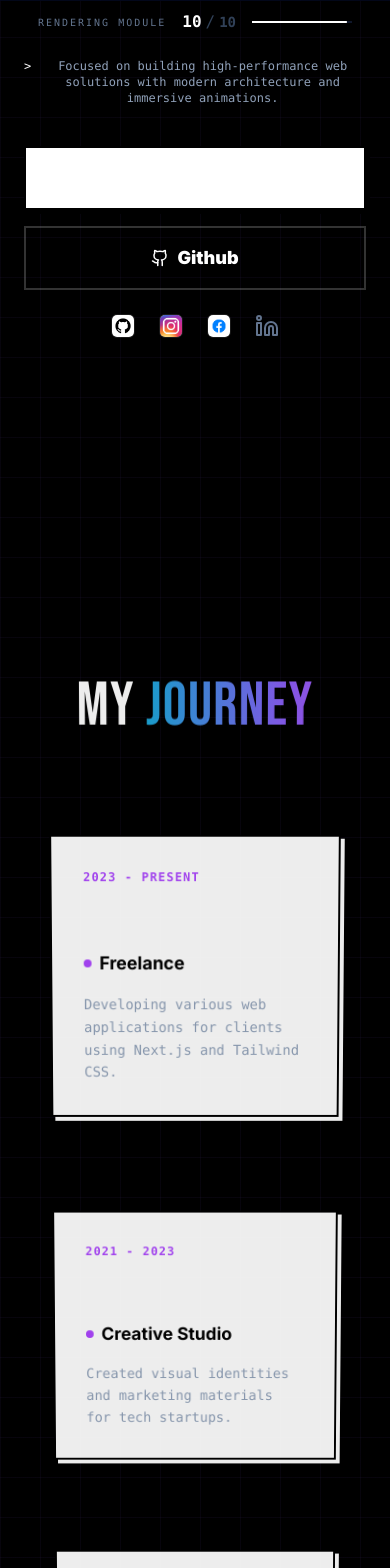
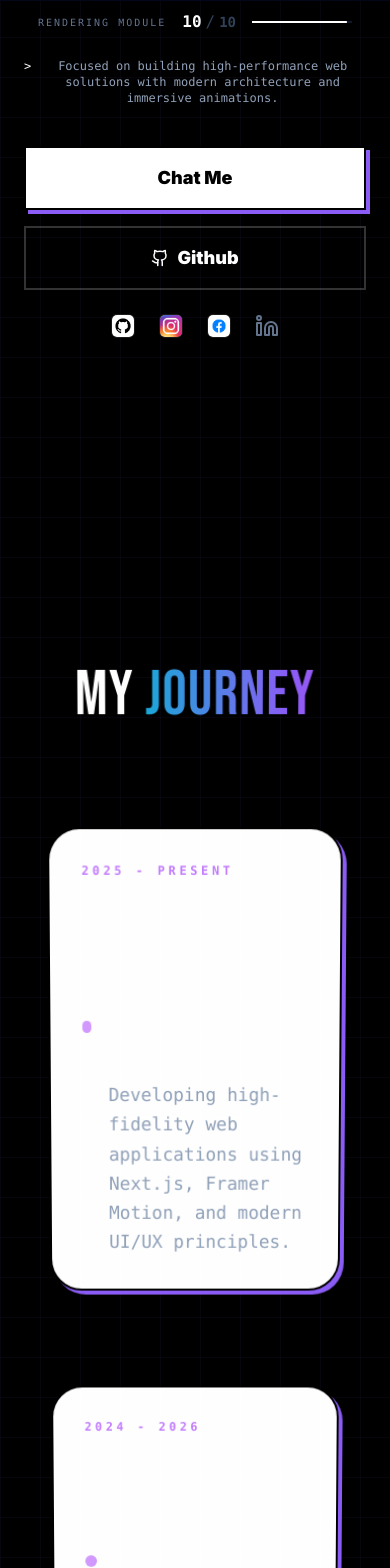
Before and after one commit to Eldhira-Dias-Nugraha/portofolio-end, a Next.js app: page / in a window 390 px wide. Shown: the part 843-2411 px from the top of the page. Built offline with nearby package versions, Linux system fonts and the light colour scheme; grey boxes are pictures that could not be loaded.

Commit message:
Enhance responsiveness, mobile 3D optimization, and navbar smooth scroll

```diff
--- a/app/globals.css
+++ b/app/globals.css
@@ -11,7 +11,7 @@
 :root {
   --background: #000000;
   --foreground: #ffffff;
-  --primary: #ffffff;
+  --primary: #8b5cf6;
   --accent: #00ffff;
 }
 
@@ -33,6 +33,7 @@
   background-clip: text;
   color: transparent;
   animation: gradient-flow 5s linear infinite;
+  will-change: background-position;
 }
 
 @keyframes gradient-flow {
@@ -58,6 +59,8 @@ body {
     linear-gradient(rgba(139, 92, 246, 0.05) 1px, transparent 1px),
     linear-gradient(90deg, rgba(139, 92, 246, 0.05) 1px, transparent 1px);
   background-size: 40px 40px;
+  scroll-behavior: smooth;
+  -webkit-font-smoothing: antialiased;
 }
 
 .neo-box {
@@ -65,7 +68,7 @@ body {
   color: black;
   border: 2px solid black;
   box-shadow: 4px 4px 0px 0px var(--primary);
-  transition: all 0.2s ease;
+  transition: all 0.2s cubic-bezier(0.23, 1, 0.32, 1);
 }
 
 .neo-box:hover {
@@ -74,16 +77,17 @@ body {
 }
 
 .neo-button {
-  background: var(--primary);
-  color: white;
+  background: white;
+  color: black;
   border: 2px solid black;
-  box-shadow: 4px 4px 0px 0px black;
-  transition: all 0.1s ease;
+  box-shadow: 4px 4px 0px 0px var(--primary);
+  transition: all 0.2s cubic-bezier(0.23, 1, 0.32, 1);
+  will-change: transform, box-shadow;
 }
 
 .neo-button:hover {
   transform: translate(2px, 2px);
-  box-shadow: 0px 0px 0px 0px black;
+  box-shadow: 0px 0px 0px 0px var(--primary);
 }
 
 .glass {
--- a/components/Experience.tsx
+++ b/components/Experience.tsx
@@ -5,22 +5,22 @@ import { useRef } from 'react';
 
 const experiences = [
   {
-    company: "Freelance",
-    role: "Fullstack Developer",
-    period: "2023 - Present",
-    desc: "Developing various web applications for clients using Next.js and Tailwind CSS."
+    company: "Personal Project / Freelance",
+    role: "Fullstack React Developer",
+    period: "2025 - Present",
+    desc: "Developing high-fidelity web applications using Next.js, Framer Motion, and modern UI/UX principles."
   },
   {
     company: "Creative Studio",
-    role: "Graphic Designer",
-    period: "2021 - 2023",
-    desc: "Created visual identities and marketing materials for tech startups."
+    role: "UI/UX & Graphic Designer",
+    period: "2024 - 2026",
+    desc: "Crafting visual identities and interactive prototypes for digital products and brand experiences."
   },
   {
-    company: "Tech Hub",
-    role: "Junior Developer",
-    period: "2020 - 2021",
-    desc: "Assisted in building responsive landing pages and optimizing UI components."
+    company: "Tech Hub Academy",
+    role: "Junior Web Developer",
+    period: "2024 - 2025",
+    desc: "Building responsive landing pages and mastering frontend fundamentals like JavaScript and CSS architecture."
   }
 ];
 
@@ -43,46 +43,48 @@ export default function Experience() {
 
       <div ref={containerRef} className="relative max-w-6xl mx-auto">
         {/* Roadmap Vertical Line */}
-        <div className="absolute left-1/2 top-0 bottom-0 w-1 bg-slate-800 -translate-x-1/2 hidden md:block">
+        <div className="absolute left-1/2 top-0 bottom-0 w-1 bg-white/5 -translate-x-1/2 hidden md:block">
           <motion.div
             style={{ scaleY: pathLength, originY: 0 }}
-            className="absolute inset-0 bg-purple-500 shadow-[0_0_15px_rgba(139,92,246,0.5)]"
+            className="absolute inset-0 bg-purple-500 shadow-[0_0_20px_rgba(139,92,246,0.6)]"
           />
         </div>
 
-        <div className="space-y-24">
+        <div className="space-y-24 md:space-y-32">
           {experiences.map((exp, i) => (
             <div key={i} className={`flex flex-col md:flex-row items-center justify-between w-full ${i % 2 === 1 ? 'md:flex-row-reverse' : ''}`}>
 
               {/* Content Card */}
               <motion.div
-                initial={{ opacity: 0, x: i % 2 === 0 ? -100 : 100 }}
+                initial={{ opacity: 0, x: i % 2 === 0 ? -50 : 50 }}
                 whileInView={{ opacity: 1, x: 0 }}
-                transition={{ duration: 0.8, type: "spring" }}
-                viewport={{ once: false, margin: "-100px" }}
+                transition={{ duration: 0.8, ease: "easeOut" }}
+                viewport={{ once: true, margin: "-100px" }}
                 className="w-full md:w-[45%] z-10"
               >
-                <div className="neo-box p-8 bg-slate-900 border-2 border-black text-white relative group hover:border-purple-500 transition-colors">
+                <div className="neo-box p-8 md:p-12 bg-white/5 backdrop-blur-xl border-2 border-white/10 rounded-[2rem] text-white relative group hover:border-purple-500 transition-all duration-500 shadow-2xl">
                   {/* Connection Node */}
-                  <div className={`absolute top-1/2 -translate-y-1/2 hidden md:block w-4 h-4 rounded-full bg-purple-500 border-2 border-black shadow-[0_0_10px_rgba(139,92,246,0.5)] z-20
-                    ${i % 2 === 0 ? '-right-[2.6rem]' : '-left-[2.6rem]'}
+                  <div className={`absolute top-1/2 -translate-y-1/2 hidden md:block w-6 h-6 rounded-full bg-black border-4 border-white shadow-[0_0_15px_rgba(255,255,255,0.5)] z-20
+                    ${i % 2 === 0 ? '-right-[3.3rem]' : '-left-[3.3rem]'}
                   `} />
 
-                  <div className="flex flex-col gap-2 mb-6">
-                    <span className="text-xs font-mono text-purple-500 font-bold tracking-widest uppercase">{exp.period}</span>
-                    <h3 className="text-2xl md:text-3xl font-nagasaki text-white group-hover:text-purple-400 transition-colors">{exp.role}</h3>
+                  <div className="flex flex-col gap-3 mb-8">
+                    <span className="text-xs font-mono text-purple-400 font-bold tracking-[0.3em] uppercase">{exp.period}</span>
+                    <h3 className="text-3xl md:text-5xl font-nagasaki text-white group-hover:text-purple-400 transition-colors uppercase italic">{exp.role}</h3>
                   </div>
-                  <h4 className="text-lg font-bold mb-4 flex items-center gap-2">
-                    <div className="w-2 h-2 bg-purple-500 rounded-full" />
+
+                  <h4 className="text-xl font-bold mb-6 flex items-center gap-3 text-white/80">
+                    <div className="w-3 h-3 bg-purple-500 rounded-full animate-pulse" />
                     {exp.company}
                   </h4>
-                  <p className="text-slate-400 text-sm leading-relaxed font-mono">
+
+                  <p className="text-slate-400 text-lg leading-relaxed font-mono border-l-2 border-white/5 pl-6">
                     {exp.desc}
                   </p>
                 </div>
               </motion.div>
 
-              {/* Spacer for the other side */}
+              {/* Spacer for MD screens */}
               <div className="hidden md:block w-[45%]" />
             </div>
           ))}
--- a/components/Hero.tsx
+++ b/components/Hero.tsx
@@ -175,13 +175,13 @@ export default function Hero() {
           style={{ rotateX, rotateY, transformStyle: "preserve-3d" }}
           onMouseMove={handleMouseMove}
           onMouseLeave={handleMouseLeave}
-          className="relative flex justify-center lg:justify-end perspective-1000 order-1 lg:order-2 group py-10 lg:py-0"
+          className="relative flex justify-center lg:justify-end perspective-1000 order-1 lg:order-2 group py-10 lg:py-0 will-change-transform"
         >
           {/* Main 3D Box */}
           <div className="relative w-[280px] sm:w-[320px] md:w-[450px] lg:w-[550px] h-[350px] sm:h-[400px] md:h-[550px] lg:h-[650px]" style={{ transformStyle: "preserve-3d" }}>
 
             {/* Front Face */}
-            <div className="absolute inset-0 bg-slate-900 border-2 border-white/20 rounded-[2rem] md:rounded-[3rem] overflow-hidden z-10 shadow-2xl" style={{ transform: isMobile ? "translateZ(20px)" : "translateZ(40px)" }}>
+            <div className="absolute inset-0 bg-slate-900 border-2 border-white/20 rounded-[2rem] md:rounded-[3rem] overflow-hidden z-10 shadow-2xl will-change-transform" style={{ transform: isMobile ? "translateZ(20px)" : "translateZ(40px)" }}>
               <Image src="/assets/logo/L.png" alt="Eldhira Dias" fill className="object-cover group-hover:scale-110 transition-transform duration-1000" priority />
               <div className="absolute bottom-6 md:bottom-10 left-1/2 -translate-x-1/2 w-[85%] bg-black/70 border border-white/10 py-3 md:py-6 px-4 md:px-8 rounded-xl md:rounded-[2rem] text-center shadow-2xl backdrop-blur-2xl">
                 <h3 className="text-xl md:text-3xl lg:text-5xl font-nagasaki tracking-wider text-white uppercase italic">Eldhira Dias</h3>
@@ -189,11 +189,11 @@ export default function Hero() {
             </div>
 
             {/* Side Faces (Scaled for Mobile) */}
-            <div className="absolute inset-0 bg-slate-800 border-2 border-white/5 rounded-[2rem] md:rounded-[3rem]" style={{ transform: isMobile ? "translateZ(-20px) rotateY(180deg)" : "translateZ(-40px) rotateY(180deg)" }} />
-            <div className="absolute top-0 left-[2rem] right-[2rem] h-[40px] md:h-[80px] bg-white/5 border-x border-white/10" style={{ transform: `rotateX(90deg) translateY(${isMobile ? '-20px' : '-40px'})` }} />
-            <div className="absolute bottom-0 left-[2rem] right-[2rem] h-[40px] md:h-[80px] bg-black/80 border-x border-white/10" style={{ transform: `rotateX(-90deg) translateY(${isMobile ? '20px' : '40px'})` }} />
-            <div className="absolute right-0 top-[2rem] bottom-[2rem] w-[40px] md:w-[80px] bg-white/5 border-y border-white/10" style={{ transform: `rotateY(90deg) translateX(${isMobile ? '20px' : '40px'})` }} />
-            <div className="absolute left-0 top-[2rem] bottom-[2rem] w-[40px] md:w-[80px] bg-black/80 border-y border-white/10" style={{ transform: `rotateY(-90deg) translateX(${isMobile ? '-20px' : '-40px'})` }} />
+            <div className="absolute inset-0 bg-slate-800 border-2 border-white/5 rounded-[2rem] md:rounded-[3rem] will-change-transform" style={{ transform: isMobile ? "translateZ(-20px) rotateY(180deg)" : "translateZ(-40px) rotateY(180deg)" }} />
+            <div className="absolute top-0 left-[2rem] right-[2rem] h-[40px] md:h-[80px] bg-white/5 border-x border-white/10 will-change-transform" style={{ transform: `rotateX(90deg) translateY(${isMobile ? '-20px' : '-40px'})` }} />
+            <div className="absolute bottom-0 left-[2rem] right-[2rem] h-[40px] md:h-[80px] bg-black/80 border-x border-white/10 will-change-transform" style={{ transform: `rotateX(-90deg) translateY(${isMobile ? '20px' : '40px'})` }} />
+            <div className="absolute right-0 top-[2rem] bottom-[2rem] w-[40px] md:w-[80px] bg-white/5 border-y border-white/10 will-change-transform" style={{ transform: `rotateY(90deg) translateX(${isMobile ? '20px' : '40px'})` }} />
+            <div className="absolute left-0 top-[2rem] bottom-[2rem] w-[40px] md:w-[80px] bg-black/80 border-y border-white/10 will-change-transform" style={{ transform: `rotateY(-90deg) translateX(${isMobile ? '-20px' : '-40px'})` }} />
           </div>
         </motion.div>
       </div>
```
